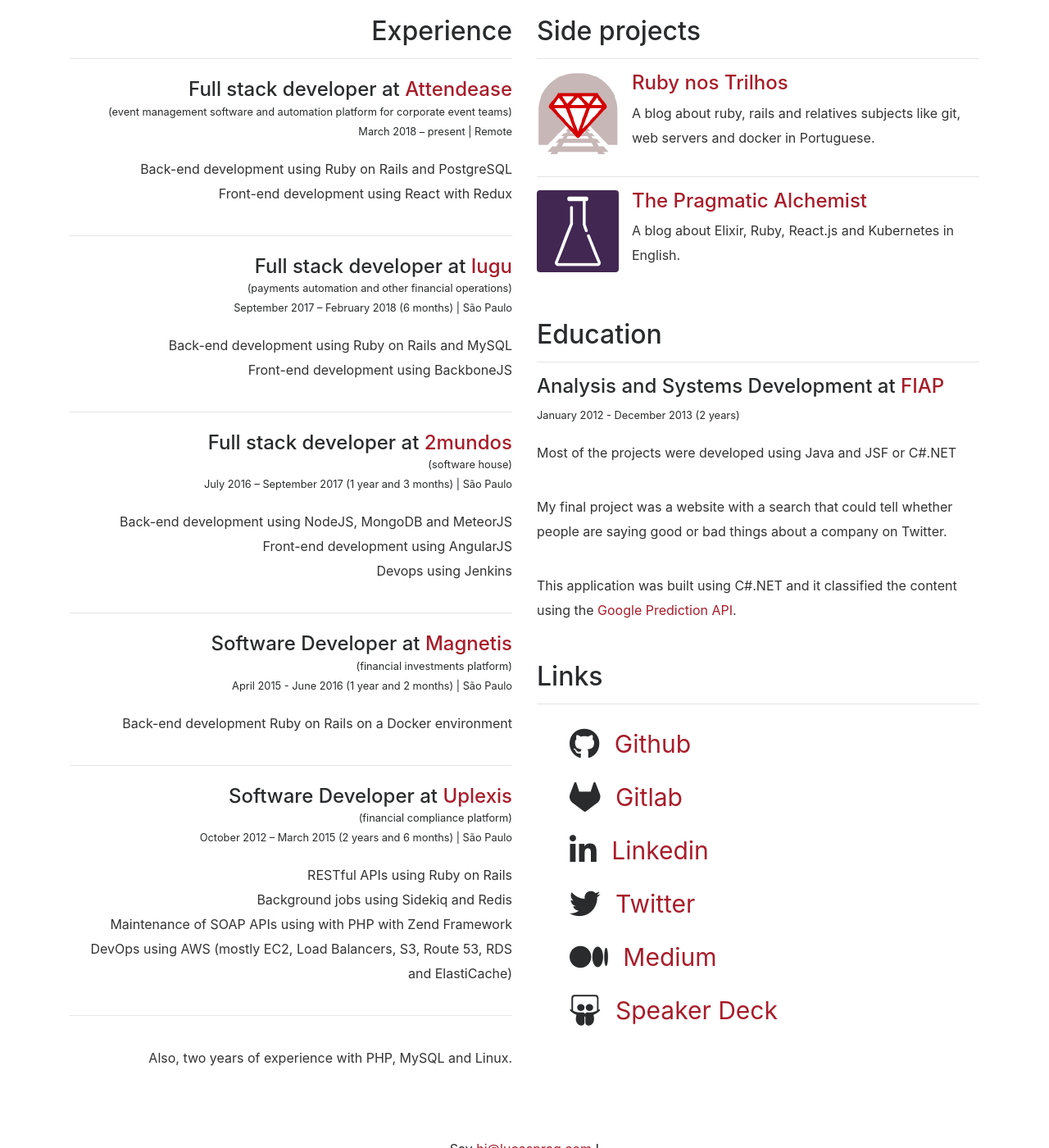
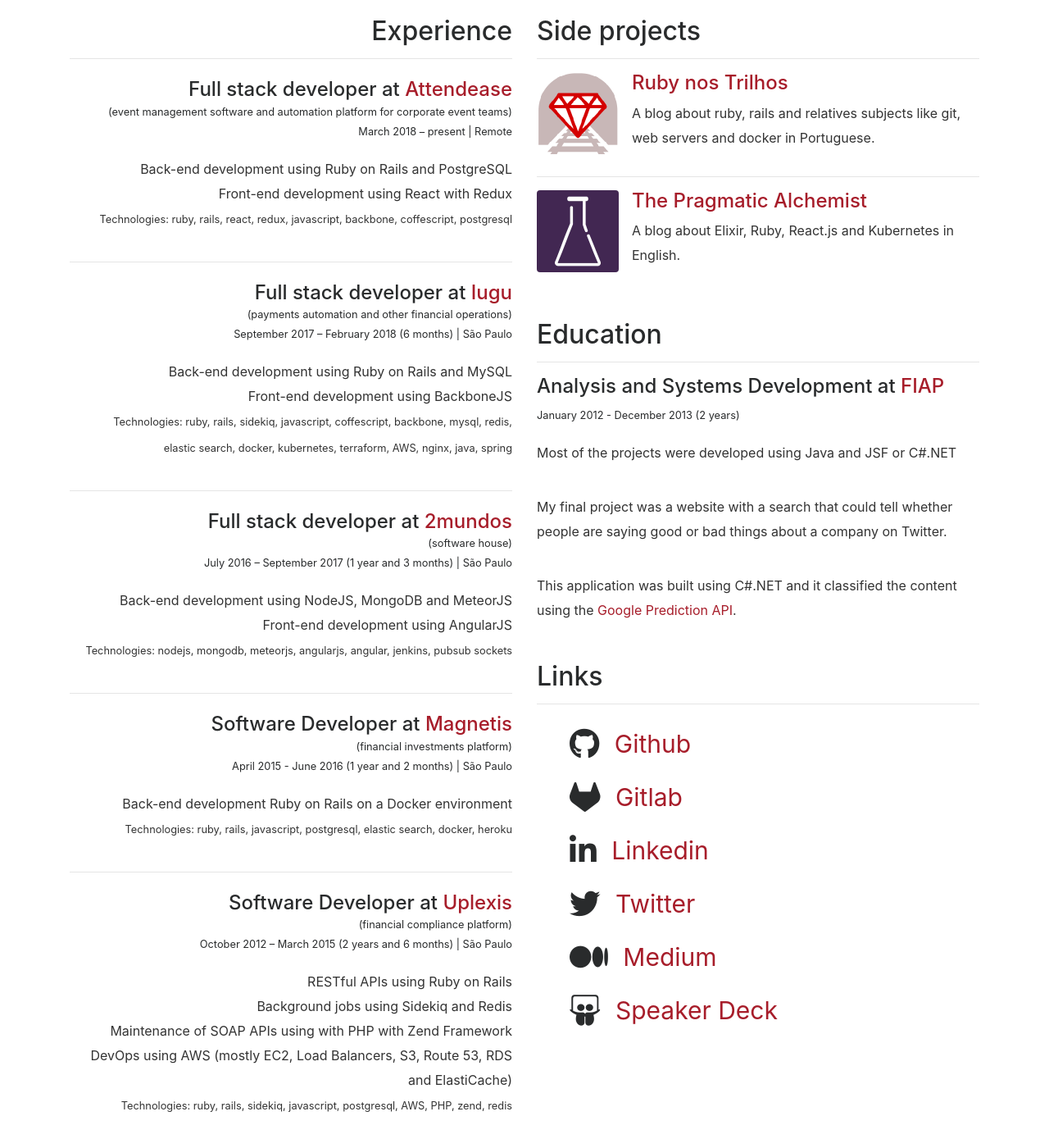
Before and after one commit to lucasprag/lucasprag, a Jekyll site: the page built from index.md, in a window 1280 px wide and 1400 px high, scrolled down 469 px. Shown: the whole window at 82% size. Built offline with Jekyll 4.4.1, drawn with Linux system fonts in a browser that asks for light colours; nearby versions of some CDN libraries.

Commit message:
Add technologies to each experience

```diff
--- a/_includes/experience.html
+++ b/_includes/experience.html
@@ -15,6 +15,11 @@
     Back-end development using Ruby on Rails and PostgreSQL
     <br>
     Front-end development using React with Redux
+    <br>
+
+    <small>
+      Technologies: ruby, rails, react, redux, javascript, backbone, coffescript, postgresql
+    </small>
   </p>
 
   <hr>
@@ -31,6 +36,11 @@
     Back-end development using Ruby on Rails and MySQL
     <br>
     Front-end development using BackboneJS
+    <br>
+
+    <small>
+      Technologies: ruby, rails, sidekiq, javascript, coffescript, backbone, mysql, redis, <br>elastic search, docker, kubernetes, terraform, AWS, nginx, java, spring
+    </small>
   </p>
 
   <hr>
@@ -48,7 +58,10 @@
     <br>
     Front-end development using AngularJS
     <br>
-    Devops using Jenkins
+
+    <small>
+      Technologies: nodejs, mongodb, meteorjs, angularjs, angular, jenkins, pubsub sockets
+    </small>
   </p>
 
   <hr>
@@ -63,6 +76,11 @@
   </small>
   <p class="description">
     Back-end development Ruby on Rails on a Docker environment
+    <br>
+
+    <small>
+      Technologies: ruby, rails, javascript, postgresql, elastic search, docker, heroku
+    </small>
   </p>
 
   <hr>
@@ -84,6 +102,11 @@
     Maintenance of SOAP APIs using with PHP with Zend Framework
     <br>
     DevOps using AWS (mostly EC2, Load Balancers, S3, Route 53, RDS and ElastiCache)
+    <br>
+
+    <small>
+      Technologies: ruby, rails, sidekiq, javascript, postgresql, AWS, PHP, zend, redis
+    </small>
   </p>
 
   <hr>
```
